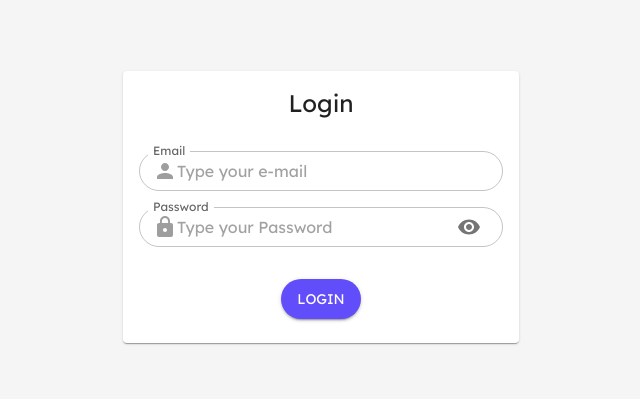
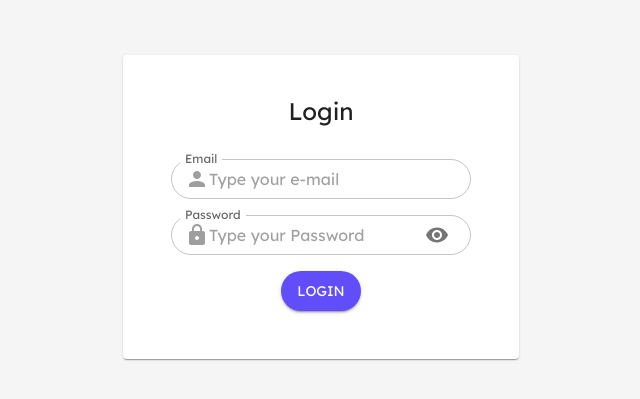
Before and after one commit to dstrujillo/user-app-frontend, a React (Vite) app: page /login in a window 1280 px wide. Shown: the part 193-592 px from the top of the page, without its empty margins (319-959 px from the left). Built offline with nearby package versions, Linux system fonts and the light colour scheme.

Commit message:
Adición formulario login y validación de campos

```diff
--- a/package.json
+++ b/package.json
@@ -14,9 +14,11 @@
     "@emotion/styled": "^11.11.0",
     "@mui/icons-material": "^5.14.18",
     "@mui/material": "^5.14.18",
+    "formik": "^2.4.5",
     "react": "^18.2.0",
     "react-dom": "^18.2.0",
-    "react-router-dom": "^6.18.0"
+    "react-router-dom": "^6.18.0",
+    "yup": "^1.3.2"
   },
   "devDependencies": {
     "@types/react": "^18.2.15",
--- /dev/null
+++ b/src/components/CustomTextField/index.tsx
@@ -0,0 +1,24 @@
+import {
+  TextField,
+  TextFieldProps,
+  FormControl,
+  FormControlProps
+} from '@mui/material';
+
+interface CustomTextFieldProps {
+  textFieldProps?: TextFieldProps;
+  formControlProps?: FormControlProps;
+}
+
+const CustomTextField = ({
+  textFieldProps = {},
+  formControlProps = {}
+}: CustomTextFieldProps) => {
+  return (
+    <FormControl fullWidth sx={{ mb: 2 }} {...formControlProps}>
+      <TextField size="small" {...textFieldProps} />
+    </FormControl>
+  );
+};
+
+export default CustomTextField;
--- /dev/null
+++ b/src/pages/Login/components/LoginForm/dtos/loginFormDtos.ts
@@ -0,0 +1,4 @@
+export interface LoginFormDto {
+  email: string;
+  password: string;
+}
--- /dev/null
+++ b/src/pages/Login/components/LoginForm/index.tsx
@@ -0,0 +1,75 @@
+import { Box, Button, IconButton } from '@mui/material';
+import { useState } from 'react';
+import CustomTextField from '@/components/CustomTextField';
+import { Person, Lock, Visibility, VisibilityOff } from '@mui/icons-material';
+import { useFormik } from 'formik';
+import { validationSchema } from '../uitls/validation';
+import { LoginFormDto } from './dtos/loginFormDtos';
+
+interface LoginFormProps {
+  onSubmitMio?: (values: LoginFormDto) => void;
+}
+
+const LoginForm = ({ onSubmitMio = () => {} }: LoginFormProps) => {
+  const [showPassword, setShowPassword] = useState(false);
+  /*const [formData, setFormData] = useState<{ email: string; password: string }>(
+    {
+      email: '',
+      password: ''
+    }
+  );*/
+  const formik = useFormik({
+    initialValues: {
+      email: '',
+      password: ''
+    },
+    validationSchema,
+    onSubmit: (values) => {
+      onSubmitMio(values);
+    }
+  });
+
+  return (
+    <form onSubmit={formik.handleSubmit}>
+      <CustomTextField
+        textFieldProps={{
+          name: 'email',
+          label: 'Email',
+          placeholder: 'Type your e-mail',
+          InputProps: {
+            startAdornment: (
+              <Person sx={{ color: (theme) => theme.palette.grey[500] }} />
+            )
+          },
+          onChange: formik.handleChange
+        }}
+      />
+      <CustomTextField
+        textFieldProps={{
+          name: 'password',
+          type: showPassword ? 'text' : 'password',
+          label: 'Password',
+          placeholder: 'Type your Password',
+          InputProps: {
+            startAdornment: (
+              <Lock sx={{ color: (theme) => theme.palette.grey[500] }} />
+            ),
+            endAdornment: (
+              <IconButton onClick={() => setShowPassword(!showPassword)}>
+                {showPassword ? <VisibilityOff /> : <Visibility />}
+              </IconButton>
+            )
+          },
+          onChange: formik.handleChange
+        }}
+      />
+      <Box display="flex" justifyContent="center">
+        <Button variant="contained" type="submit">
+          Login
+        </Button>
+      </Box>
+    </form>
+  );
+};
+
+export default LoginForm;
--- /dev/null
+++ b/src/pages/Login/components/styledComponents/index.tsx
@@ -0,0 +1,37 @@
+import {
+  Card,
+  CardContent,
+  Container,
+  Box,
+  Typography,
+  TextField,
+  Button,
+  IconButton
+} from '@mui/material';
+
+import { styled } from '@mui/material';
+
+export const StyledBox = styled(Box)(({ theme }) => {
+  return {
+    display: 'flex',
+    height: '100vh',
+    alignItems: 'center'
+    //backgroundColor: theme.palette.primary.main
+  };
+});
+
+export const StyledCard = styled(Card)(({ theme }) => {
+  return {
+    width: '100%',
+    padding: theme.spacing(3, 4, 3, 4),
+    borderRadius: theme.shape.borderRadius
+  };
+});
+
+export const StyledTitle = styled(Typography)(({ theme }) => {
+  return {
+    textAlign: 'center',
+    marginBottom: theme.spacing(4),
+    fontSize: theme.typography.h5.fontSize
+  };
+});
--- /dev/null
+++ b/src/pages/Login/components/uitls/validation.ts
@@ -0,0 +1,13 @@
+import * as yup from 'yup';
+import { LoginFormDto } from '../LoginForm/dtos/loginFormDtos';
+
+export const validationSchema: yup.ObjectSchema<LoginFormDto> = yup.object({
+  email: yup.string().email('El email debe ser válido').required('El email es requerido'),
+  password: yup
+    .string()
+    .min(6, 'La contraseña debe tener al menos 6 caracteres')
+    .matches(/^(?=.*[A-Z])/, 'La contraseña debe tener al menos una mayúscula')
+    .matches(/^(?=.*[a-z])/, 'La contraseña debe tener al menos una minúscula')
+    .matches(/^(?=.*[0-9])/, 'La contraseña debe tener al menos un número')
+    .required('La constraseña es requerida')
+});
--- a/src/pages/Login/index.tsx
+++ b/src/pages/Login/index.tsx
@@ -1,72 +1,26 @@
+import { CardContent, Container } from '@mui/material';
+import LoginForm from './components/LoginForm';
 import {
-  Card,
-  CardContent,
-  Container,
-  Box,
-  Typography,
-  TextField,
-  Button,
-  IconButton
-} from '@mui/material';
-import { styled } from '@mui/material/styles';
-import { Person, Lock, Visibility, VisibilityOff } from '@mui/icons-material';
-import { useState } from 'react';
+  StyledBox,
+  StyledCard,
+  StyledTitle
+} from './components/styledComponents';
 
-const StyledBox = styled(Box)(({ theme }) => {
-  return {
-    display: 'flex',
-    height: '100vh',
-    alignItems: 'center'
-    //backgroundColor: theme.palette.primary.main
-  };
-});
+import { LoginFormDto } from './components/LoginForm/dtos/loginFormDtos';
 
 const Login = () => {
-  const [showPassword, setShowPassword] = useState(false);
+  const handleSumbit = (values: LoginFormDto) => {
+    console.log(values);
+  };
   return (
     <Container maxWidth="xs">
       <StyledBox>
-        <Card sx={{ width: '100%' }}>
+        <StyledCard>
           <CardContent>
-            <Typography variant="h5" component="h1" textAlign="center" mb={4}>
-              Login
-            </Typography>
-            <TextField
-              fullWidth
-              type="email"
-              label="Email"
-              placeholder="Type your e-mail"
-              size="small"
-              sx={{ mb: 2 }}
-              InputProps={{
-                startAdornment: (
-                  <Person sx={{ color: (theme) => theme.palette.grey[500] }} />
-                )
-              }}
-            />
-            <TextField
-              fullWidth
-              label="Password"
-              type={showPassword ? 'text' : 'password'}
-              placeholder="Type your Password"
-              size="small"
-              sx={{ mb: 4 }}
-              InputProps={{
-                startAdornment: (
-                  <Lock sx={{ color: (theme) => theme.palette.grey[500] }} />
-                ),
-                endAdornment: (
-                  <IconButton onClick={() => setShowPassword(!showPassword)}>
-                    {showPassword ? <VisibilityOff /> : <Visibility />}
-                  </IconButton>
-                )
-              }}
-            />
-            <Box display="flex" justifyContent="center">
-              <Button variant="contained">Login</Button>
-            </Box>
+            <StyledTitle variant="h5">Login</StyledTitle>
+            <LoginForm onSubmitMio={handleSumbit} />
           </CardContent>
-        </Card>
+        </StyledCard>
       </StyledBox>
     </Container>
   );
```
Also changed, not shown: 1 other file (tests, documents, lock files or other folders).
